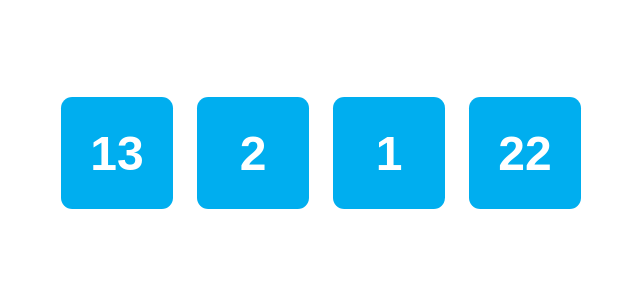
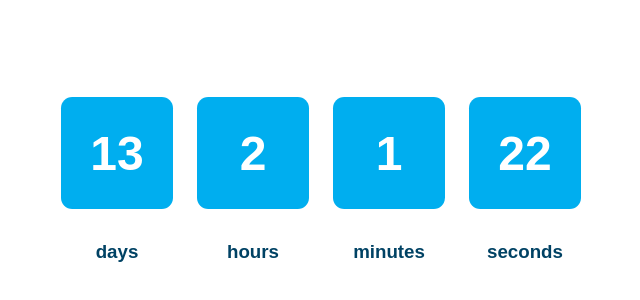
Before and after one commit to Digital-Access/Countdown-Timer-Template, a plain HTML site: page index.html in a window 1280 px wide. Shown: the part 228-528 px from the top of the page, without its empty margins (319-959 px from the left). Drawn offline with Linux system fonts and the light colour scheme; a web font is replaced by a local one.

Commit message:
Update style.css

```diff
--- a/style.css
+++ b/style.css
@@ -70,7 +70,7 @@ h2 {
 
 .subtext {
     margin-top: 2rem;
-    color: hsl(0, 66%, 100%);
+    color: rgb(0, 66, 100);
 }
 
 @media (max-width: 550px) {
```
